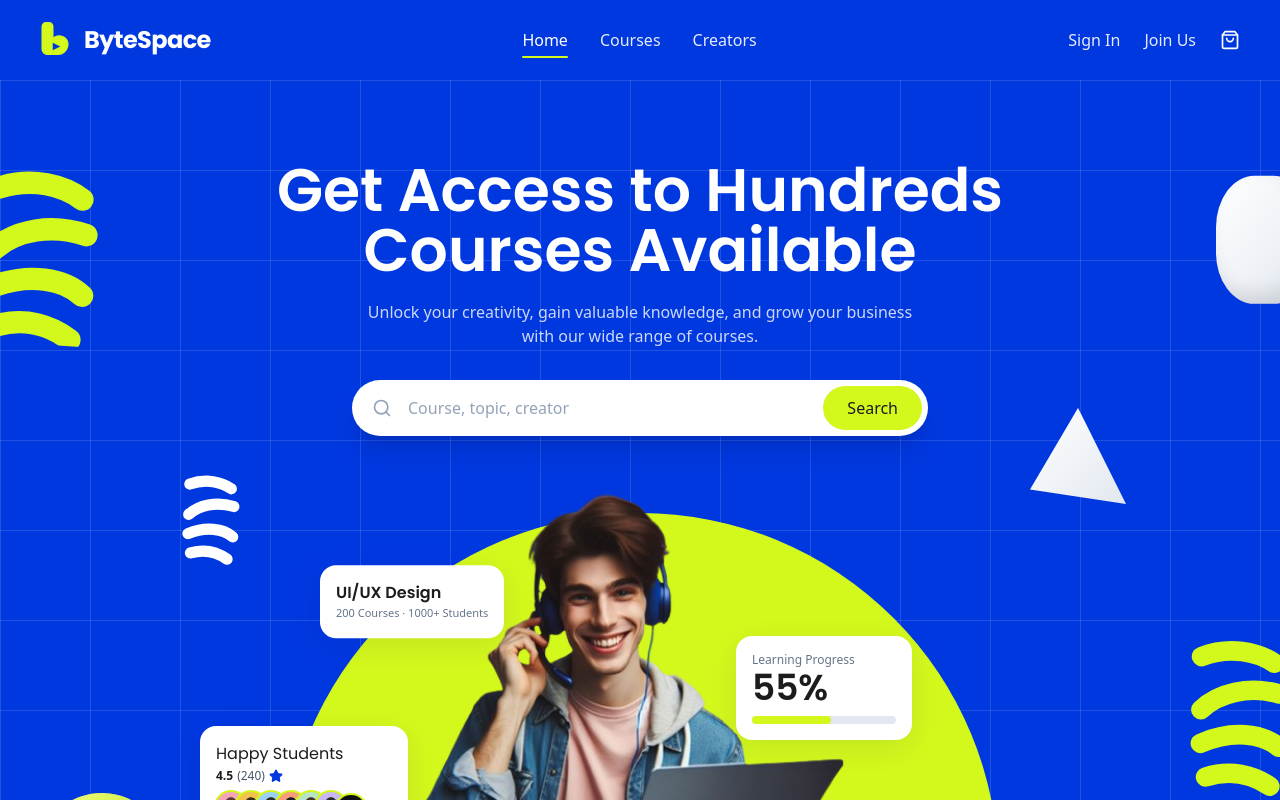
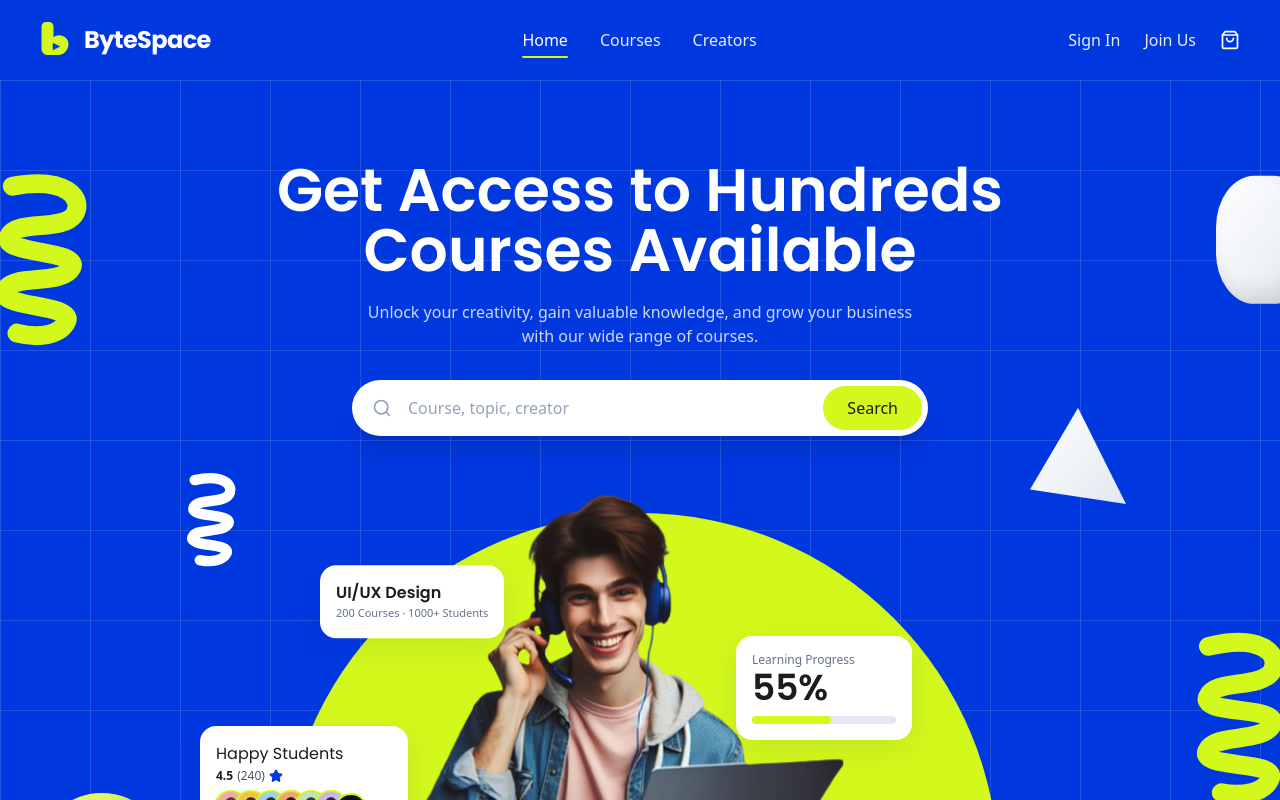
Before and after one commit to Nisha0202/bytespacetask, a Next.js app: page / in a window 1280 px wide. Shown: the top 800 px of the page. Built offline with nearby package versions, Linux system fonts and the light colour scheme.

Commit message:
new shapes

```diff
--- a/components/ui/Shapes.tsx
+++ b/components/ui/Shapes.tsx
@@ -28,10 +28,29 @@ export function Triangle({ className = "", delay = 0, tone = "lime" }: P & { ton
 }
 
 export function Squiggle({ className = "", delay = 0, tone = "lime" }: P & { tone?: "lime" | "white" }) {
-  const stroke = tone === "lime" ? "#D2F81C" : "#FFFFFF";
+  const strokeColor = tone === "lime" ? "#D2F81C" : "#FFFFFF";
+
   return (
-    <motion.svg aria-hidden viewBox="0 0 80 110" className={`pointer-events-none ${className}`} fill="none" {...float(delay, 8, 4.5)}>
-      <path d="M12 14c20-8 40-4 52 4M68 40C46 34 24 40 12 52M12 76c22-10 44-8 56 2M16 100c18-6 34-2 46 6" stroke={stroke} strokeWidth="14" strokeLinecap="round" />
+    <motion.svg
+      aria-hidden
+      viewBox="0 0 160 260"
+      className={`pointer-events-none overflow-visible ${className}`}
+      fill="none"
+      {...float(delay, 8, 4.5)}
+    >
+      <path
+        d="M 32 30
+           C 110 10, 140 40, 126 66
+           C 110 92, 42 78, 32 104
+           C 20 132, 138 116, 128 144
+           C 116 172, 42 158, 32 184
+           C 20 212, 136 196, 126 224
+           C 118 244, 88 252, 54 246"
+        stroke={strokeColor}
+        strokeWidth="28"
+        strokeLinecap="round"
+        strokeLinejoin="round"
+      />
     </motion.svg>
   );
 }
```
